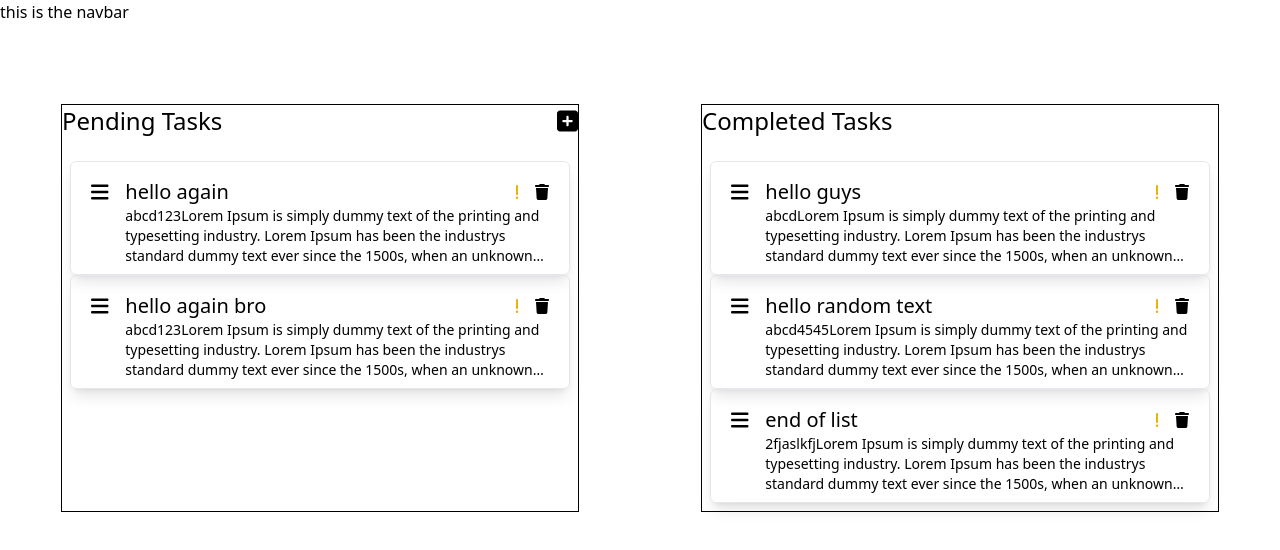
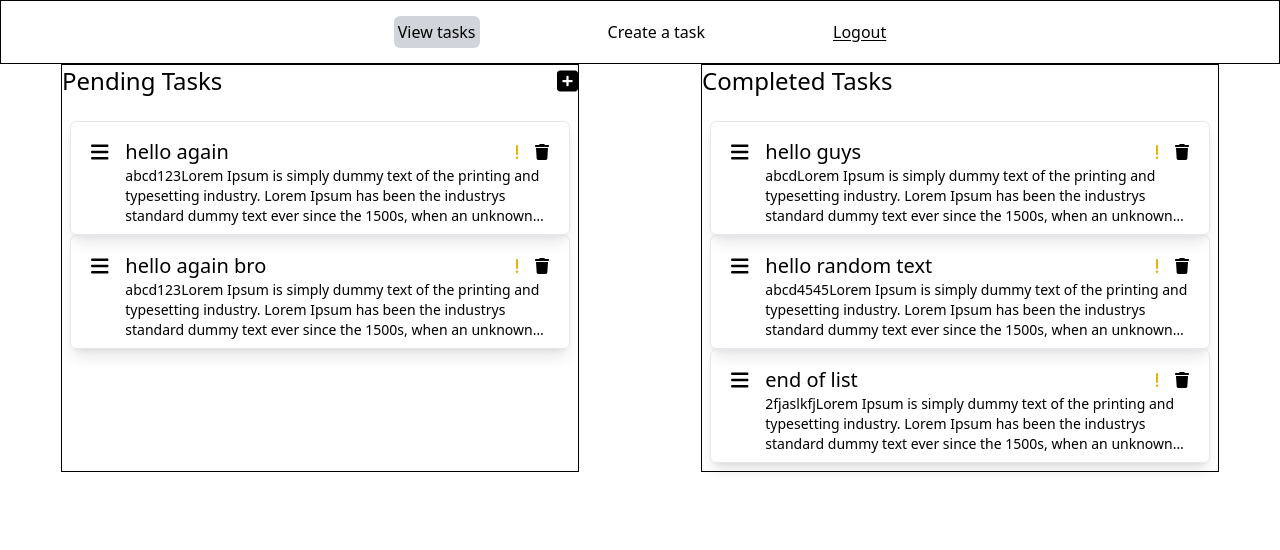
Before and after one commit to mrgk21/task-manager, a React (Vite) app: page /tasks in a window 1280 px wide. Shown: the top 550 px of the page. Built offline with nearby package versions, Linux system fonts and the light colour scheme.

Commit message:
dev: added navbar and route highlighting

```diff
--- a/src/components/navbar.tsx
+++ b/src/components/navbar.tsx
@@ -1,5 +1,30 @@
+import { NavLink } from "react-router-dom";
+
 const Navbar = () => {
-	return <nav>this is the navbar</nav>;
+	return (
+		<nav className="sticky flex justify-center items-center space-x-32 h-[8vh] border border-black">
+			<NavLink
+				to="/tasks"
+				end
+				className={({ isActive, isPending }) =>
+					isActive ? "bg-gray-300 p-1 rounded-md" : isPending ? "p-1 rounded-md" : ""
+				}
+			>
+				View tasks
+			</NavLink>
+			<NavLink
+				to="/tasks/create"
+				className={({ isActive, isPending }) =>
+					isActive ? "bg-gray-300 p-1 rounded-md" : isPending ? "p-1 rounded-md" : ""
+				}
+			>
+				Create a task
+			</NavLink>
+			<button type="button" className="underline underline-offset-2">
+				Logout
+			</button>
+		</nav>
+	);
 };
 
 export default Navbar;
--- a/src/components/tasks.completed.tsx
+++ b/src/components/tasks.completed.tsx
@@ -16,7 +16,7 @@ const TasksCompleted = ({ list }: Props) => {
 				<div
 					{...provided.droppableProps}
 					ref={provided.innerRef}
-					className="border border-black mt-20 space-y-4"
+					className="border border-black space-y-4"
 				>
 					<h2 className="text-2xl">Completed Tasks</h2>
 					<div className="flex flex-col text-black p-2">
--- a/src/components/tasks.pending.tsx
+++ b/src/components/tasks.pending.tsx
@@ -18,7 +18,7 @@ const TasksPending = ({ list }: Props) => {
 				<div
 					{...provided.droppableProps}
 					ref={provided.innerRef}
-					className="border border-black mt-20 space-y-4"
+					className="border border-black space-y-4"
 				>
 					<div className="flex text-2xl items-center w-full">
 						<h2>Pending Tasks</h2>
```
